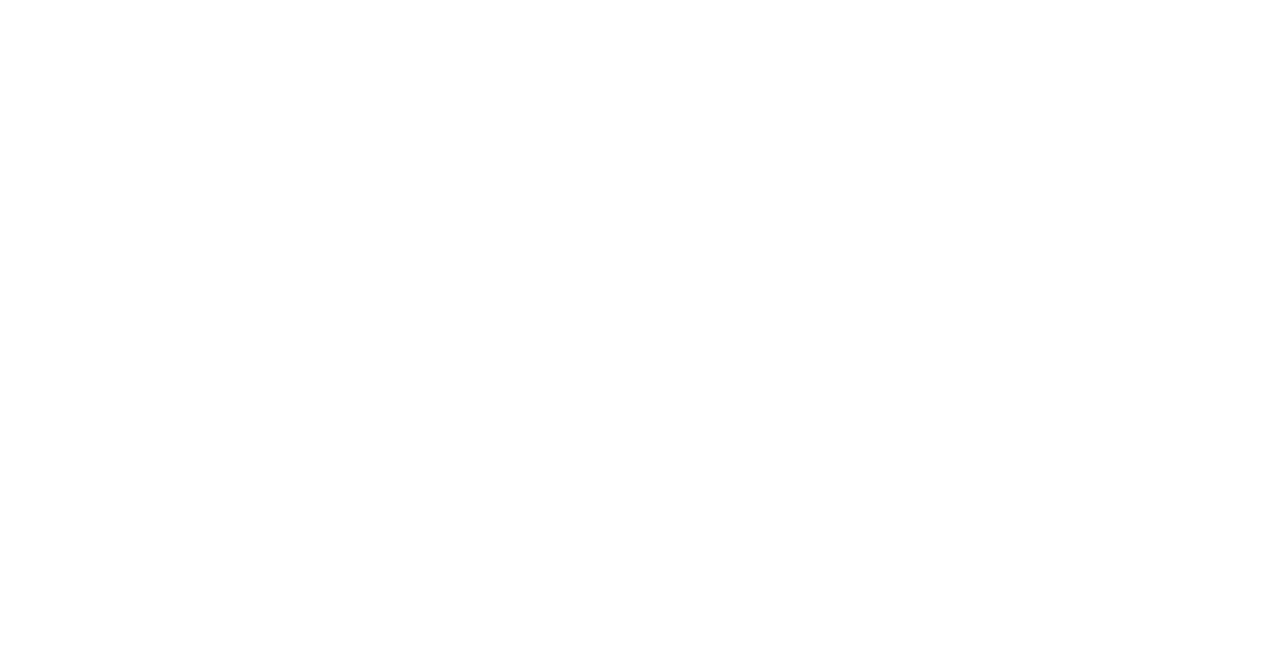
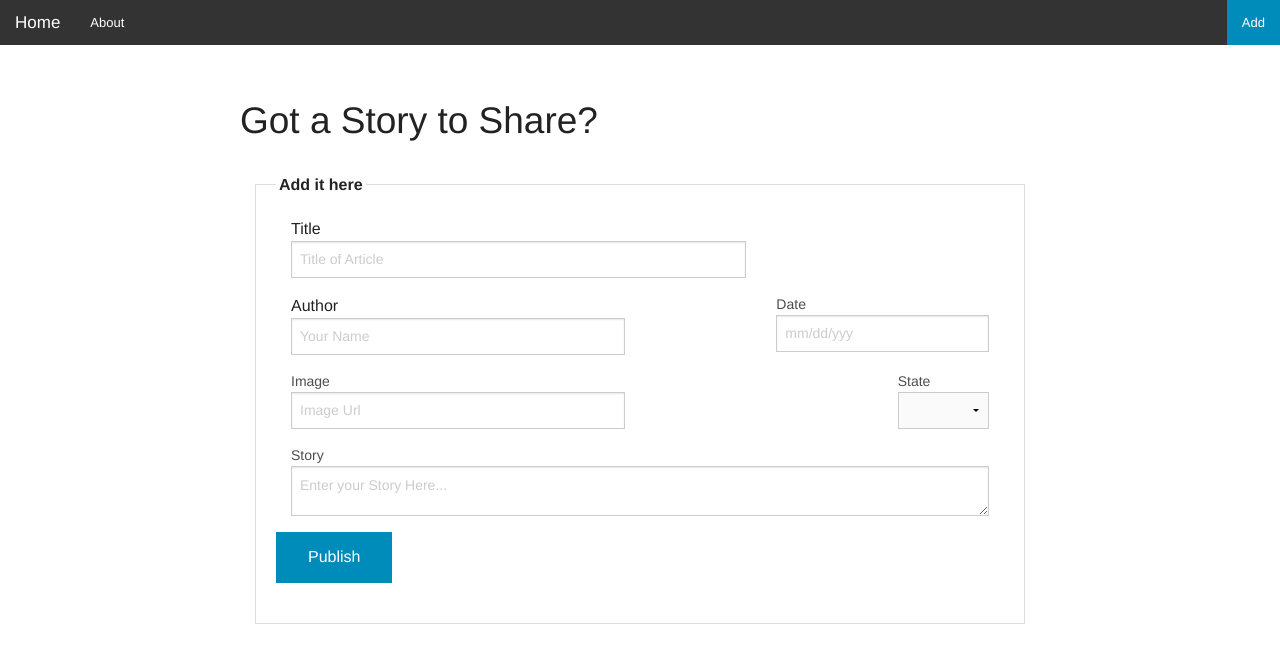
Before and after one commit to nickleach/OurNews, a website: page app/index.html at #/add in a window 1280 px wide. Drawn offline with Linux system fonts and the light colour scheme.

Commit message:
Got first Views Set Up

```diff
--- a/app/index.html
+++ b/app/index.html
@@ -1,14 +1,43 @@
 <!DOCTYPE html>
 <html>
 <head>
-  <title>Project Name</title>
+  <title>Our News</title>
   <meta name="viewport" content="width=device-width, initial-scale=1.0">
   <link rel="stylesheet" href="css/vendor/normalize.css">
+  <link rel="stylesheet" href="css/vendor/foundation.css">
   <link rel="stylesheet" href="css/main.css">
 </head>
-<body>
+<body ng-app="News">
+  <nav class="top-bar" data-topbar role="navigation">
+  <ul class="title-area">
+    <li class="name">
+      <h1><a href="#/">Home</a></h1>
+    </li>
+     <!-- Remove the class "menu-icon" to get rid of menu icon. Take out "Menu" to just have icon alone -->
+    <li class="toggle-topbar menu-icon"><a href="#"><span>Menu</span></a></li>
+  </ul>
 
-  <div class="container">
+  <section class="top-bar-section">
+    <!-- Right Nav Section -->
+    <ul class="right">
+      <li class="active"><a href="#/add">Add</a></li>
+<!--       <li class="has-dropdown">
+        <a href="#">Right Button Dropdown</a>
+        <ul class="dropdown">
+          <li><a href="#">First link in dropdown</a></li>
+          <li class="active"><a href="#">Active link in dropdown</a></li>
+        </ul>
+      </li> -->
+    </ul>
+
+    <!-- Left Nav Section -->
+    <ul class="left">
+      <li><a href="#/about">About</a></li>
+    </ul>
+  </section>
+</nav>
+
+  <div class="container" ng-view>
 
   </div>
 
@@ -20,6 +49,9 @@
 
   <!-- MAIN -->
   <script src="js/main.js"></script>
+  <script src="js/articles/dashboard.controller.js"></script>
+  <script src="js/articles/newarticle.controller.js"></script>
+
 
 </body>
 </html>
--- /dev/null
+++ b/app/js/articles/dashboard.controller.js
@@ -0,0 +1,23 @@
+;( function(){
+
+  'use strict';
+
+  angular.module('News')
+
+  .controller('DashboardCtrl', ['$scope', '$http', 'PARSE', '$location',
+    function ($scope, $http, PARSE, $location) {
+
+    $scope.allArticles = [];
+
+    $http.get(PARSE.URL + 'classes/article', PARSE.CONFIG).success( function(data){
+
+      console.log(data)
+      $scope.allArticles = data.results;
+
+    });
+
+
+  }]);
+
+
+}());
--- /dev/null
+++ b/app/js/articles/newarticle.controller.js
@@ -0,0 +1,34 @@
+;( function(){
+
+  'use strict';
+
+  angular.module('News')
+
+  .controller('NewArticleCtrl', ['$scope', '$http', 'PARSE', '$location',
+    function ($scope, $http, PARSE, $location) {
+
+    var Story = function(options){
+      this.title = options.title;
+      this.author = options.author;
+      this.date = options.date;
+      this.image = options.image;
+      this.state = options.state;
+      this.story = options.texts;
+    };
+
+    $scope.addStory = function(story){
+
+      var s = new Story(story);
+      $http.post(PARSE.URL + 'classes/article', s, PARSE.CONFIG).success( function(){
+
+        $location.path('/');
+
+
+      });
+
+    };
+
+
+  }])
+
+}());
--- /dev/null
+++ b/app/js/articles/newarticle.tpl.html
@@ -0,0 +1,99 @@
+<h2>Got a Story to Share?</h2>
+
+
+<form class="large-12 columns" ng-submit="addStory(story)">
+  <fieldset>
+    <legend>Add it here</legend>
+      <div class="row">
+        <div class="large-8 columns"
+          <label>Title
+            <input type="text" ng-model="story.title"placeholder="Title of Article">
+          </label>
+        </div>
+      </div>
+      <div class="row">
+        <div class="large-6 columns"
+          <label>Author
+            <input type="text" ng-model="story.author"placeholder="Your Name">
+          </label>
+        </div>
+        <div class="large-4 columns">
+          <label>Date
+            <input type="text" ng-model="story.date" placeholder="mm/dd/yyy">
+          </label>
+        </div>
+      </div>
+      <div class="row">
+        <div class="large-6 columns">
+          <label>Image
+            <input type="text" ng-model="story.image" placeholder="Image Url">
+          </label>
+        </div>
+        <div class="large-2 columns">
+          <label> State
+          <select ng-model="story.state">
+            <option value="AL">Alabama</option>
+            <option value="AK">Alaska</option>
+            <option value="AZ">Arizona</option>
+            <option value="AR">Arkansas</option>
+            <option value="CA">California</option>
+            <option value="CO">Colorado</option>
+            <option value="CT">Connecticut</option>
+            <option value="DE">Delaware</option>
+            <option value="DC">District Of Columbia</option>
+            <option value="FL">Florida</option>
+            <option value="GA">Georgia</option>
+            <option value="HI">Hawaii</option>
+            <option value="ID">Idaho</option>
+            <option value="IL">Illinois</option>
+            <option value="IN">Indiana</option>
+            <option value="IA">Iowa</option>
+            <option value="KS">Kansas</option>
+            <option value="KY">Kentucky</option>
+            <option value="LA">Louisiana</option>
+            <option value="ME">Maine</option>
+            <option value="MD">Maryland</option>
+            <option value="MA">Massachusetts</option>
+            <option value="MI">Michigan</option>
+            <option value="MN">Minnesota</option>
+            <option value="MS">Mississippi</option>
+            <option value="MO">Missouri</option>
+            <option value="MT">Montana</option>
+            <option value="NE">Nebraska</option>
+            <option value="NV">Nevada</option>
+            <option value="NH">New Hampshire</option>
+            <option value="NJ">New Jersey</option>
+            <option value="NM">New Mexico</option>
+            <option value="NY">New York</option>
+            <option value="NC">North Carolina</option>
+            <option value="ND">North Dakota</option>
+            <option value="OH">Ohio</option>
+            <option value="OK">Oklahoma</option>
+            <option value="OR">Oregon</option>
+            <option value="PA">Pennsylvania</option>
+            <option value="RI">Rhode Island</option>
+            <option value="SC">South Carolina</option>
+            <option value="SD">South Dakota</option>
+            <option value="TN">Tennessee</option>
+            <option value="TX">Texas</option>
+            <option value="UT">Utah</option>
+            <option value="VT">Vermont</option>
+            <option value="VA">Virginia</option>
+            <option value="WA">Washington</option>
+            <option value="WV">West Virginia</option>
+            <option value="WI">Wisconsin</option>
+            <option value="WY">Wyoming</option>
+          </select>
+          </label>
+        </div>
+      </div>
+      <div class="row">
+        <div class="large-12 columns">
+          <label>Story
+            <textarea ng-model="story.texts"placeholder="Enter your Story Here..."></textarea>
+          </label>
+        </div>
+      </div>
+    <button>Publish</button>
+  </fieldset>
+</form>
--- a/app/js/main.js
+++ b/app/js/main.js
@@ -1 +1,36 @@
-console.log('Angular Rocks', angular);
+;( function(){
+
+  'use strict';
+
+  angular.module('News', ['ngRoute'])
+
+  .constant('PARSE', {
+    URL: 'https://api.parse.com/1/',
+    CONFIG: {
+
+      headers:{
+
+        'X-Parse-Application-Id' : '1YRJKecQM4jFXPvNhnkT9zGIGwISa5AbV7WnwQrP',
+        'X-Parse-REST-API-Key' : 'CmBnpVJho0JuXvZOPuIXtwAqqamt8FLYrurzVjkl'
+
+
+      }
+
+    }
+  })
+  .config( [ '$routeProvider',
+    function ($routeProvider) {
+      $routeProvider.when('/', {
+
+        templateUrl:'js/articles/dashboard.tpl.html',
+        controller:'DashboardCtrl'
+
+      })
+      .when('/add', {
+        templateUrl: 'js/articles/newarticle.tpl.html',
+        controller: 'NewArticleCtrl'
+      });
+
+  }]);
+
+}());
--- a/app/sass/main.scss
+++ b/app/sass/main.scss
@@ -0,0 +1,4 @@
+.container{
+  width: 800px;
+  margin: 50px auto;
+}
```
Also changed, not shown: app/js/articles/dashboard.tpl.html (added, +15 -0 lines), app/css/main.css, app/js/articles/login.controller.js (added), app/js/articles/login.tpl.html (added).
